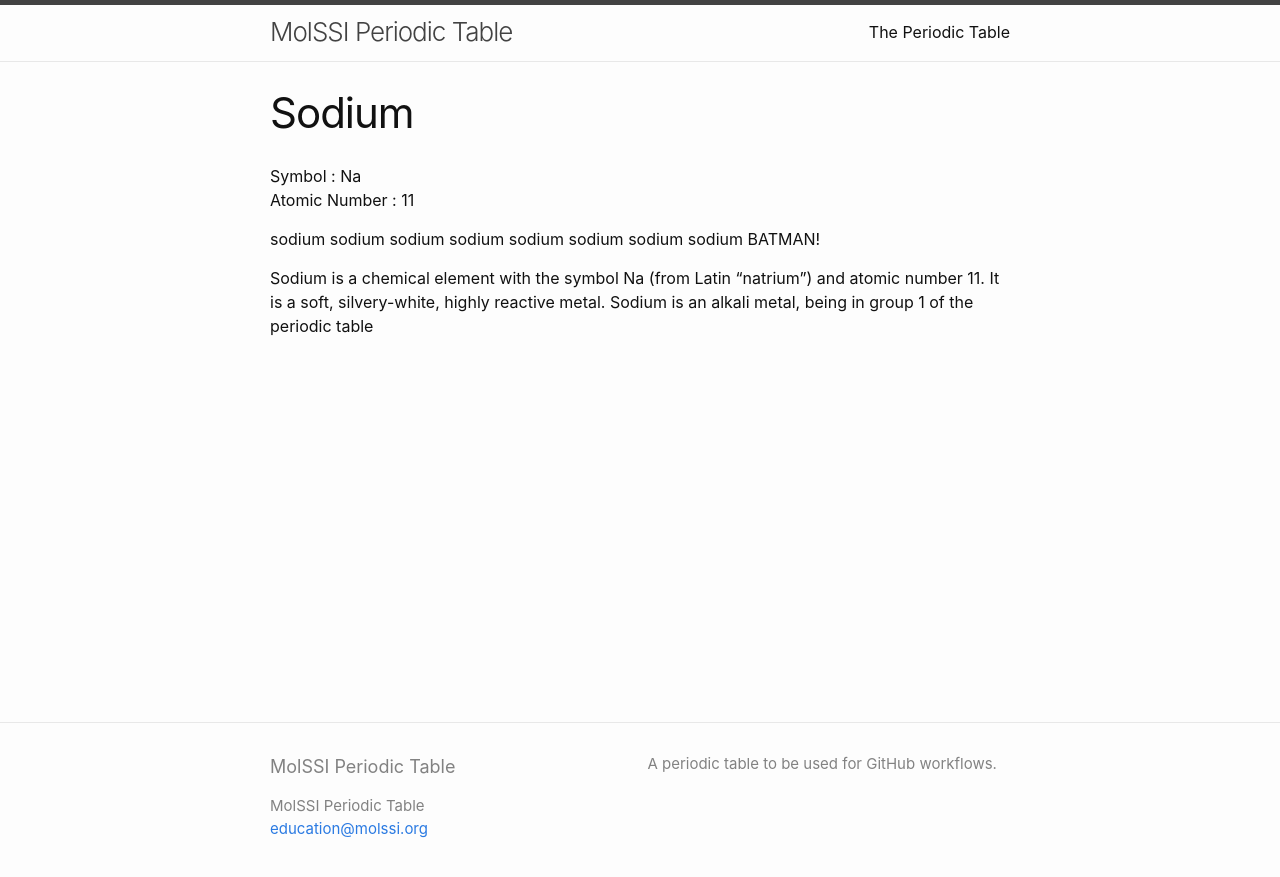
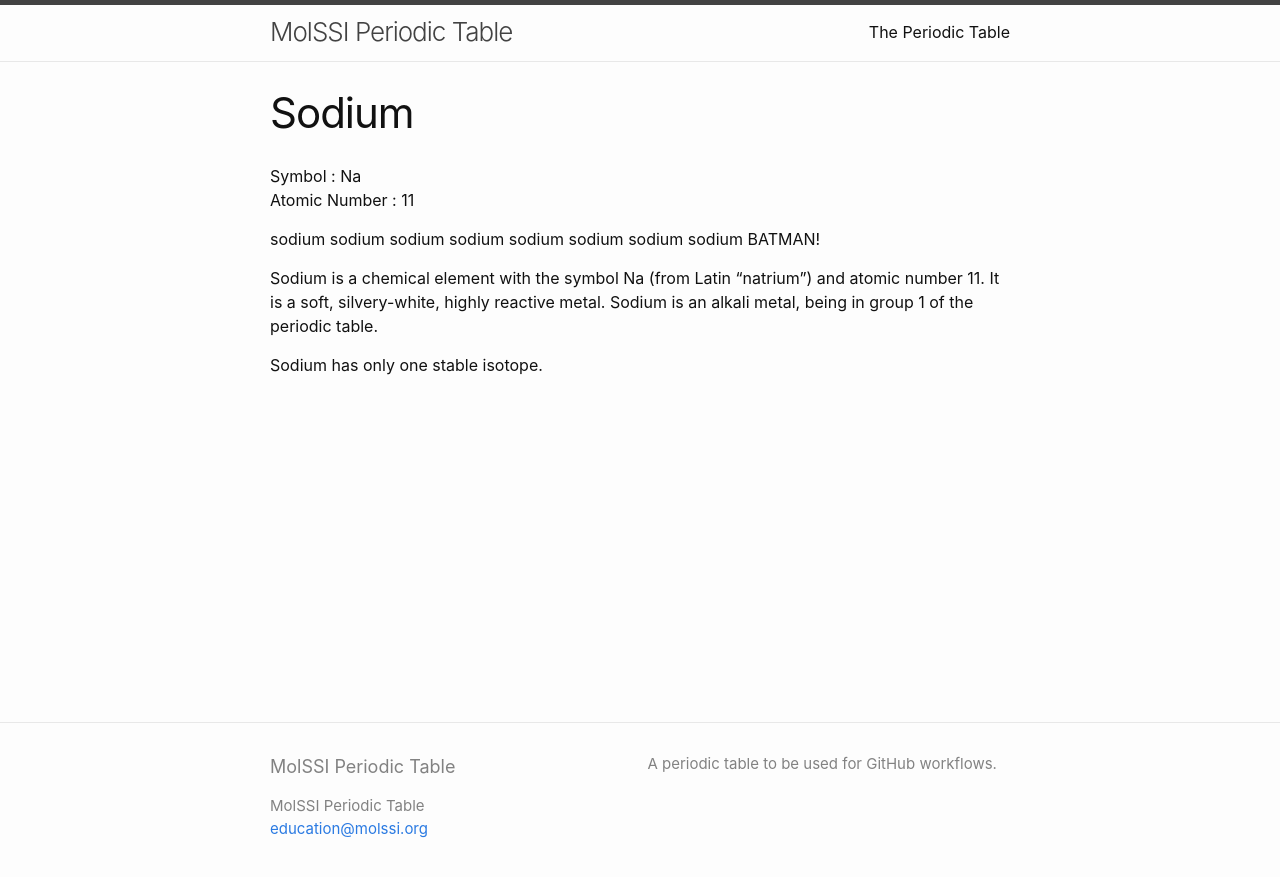
Before and after one commit to MolSSI-Education/periodic-table, a Jekyll site: the page built from elements/sodium.md, in a window 1280 px wide. Shown: the top 877 px of the page. Built offline with Jekyll 4.4.1, drawn with Linux system fonts in a browser that asks for light colours.

Commit message:
add more information to sodium

```diff
--- a/elements/sodium.md
+++ b/elements/sodium.md
@@ -10,4 +10,6 @@ Atomic Number : 11
 sodium sodium sodium sodium sodium sodium sodium sodium BATMAN!
 
 Sodium is a chemical element with the symbol Na (from Latin "natrium") and atomic number 11.
-It is a soft, silvery-white, highly reactive metal. Sodium is an alkali metal, being in group 1 of the periodic table
+It is a soft, silvery-white, highly reactive metal. Sodium is an alkali metal, being in group 1 of the periodic table.
+
+Sodium has only one stable isotope.
```
